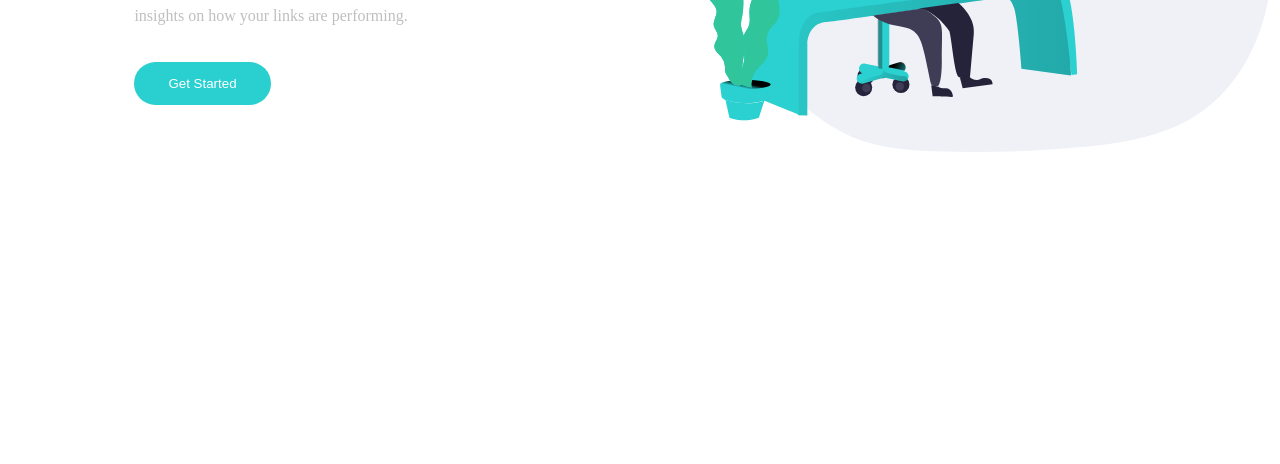
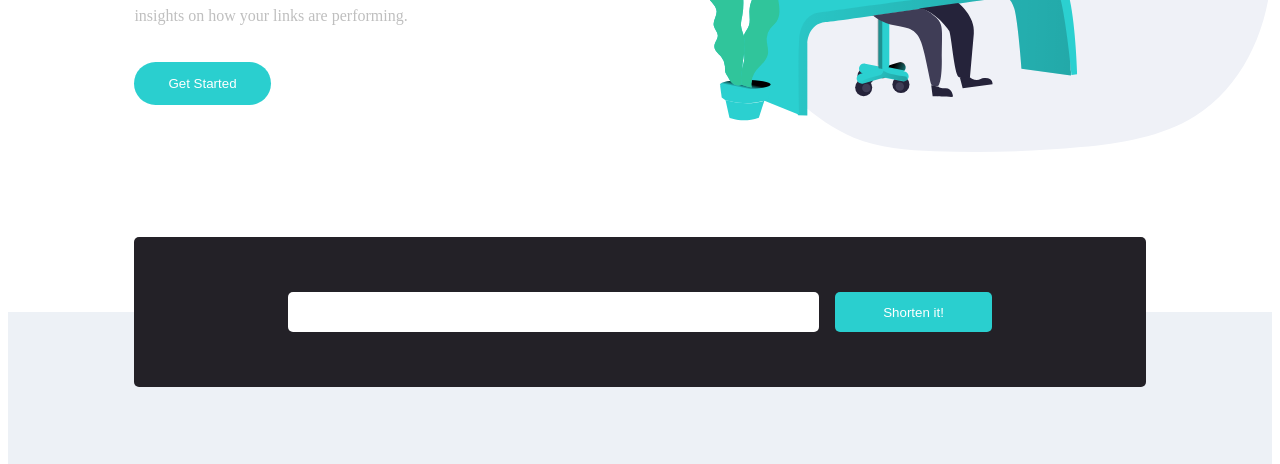
Before and after one commit to Saif-Ansari/Frontend-mentor-intermediate-challenges, a website built with webpack: page url-shortening-api-master/src/index.html in a window 1280 px wide. Shown: the part 336-800 px from the top of the page. Built offline with Linux system fonts and the light colour scheme.

Commit message:
added url input section

```diff
--- a/url-shortening-api-master/src/index.html
+++ b/url-shortening-api-master/src/index.html
@@ -33,6 +33,14 @@
         </div>
         <img src="./assets/images/illustration-working.svg" alt="" />
       </section>
+      <section class="urlStatistics">
+        <div class="urlStatistics__searchWrapper">
+          <div class="urlStatistics__searchWrapper--inputBlock">
+            <input type="text" />
+            <button>Shorten it!</button>
+          </div>
+        </div>
+      </section>
     </div>
     <script src="../dist/bundle.js"></script>
   </body>
--- a/url-shortening-api-master/src/index.js
+++ b/url-shortening-api-master/src/index.js
@@ -1,2 +1 @@
 import "./style.scss";
-console.log("working check");
--- a/url-shortening-api-master/src/style.scss
+++ b/url-shortening-api-master/src/style.scss
@@ -1,6 +1,22 @@
 $gray: hsl(0, 0%, 75%);
 $cyan: hsl(180, 66%, 49%);
 
+button {
+  border: none;
+  background-color: $cyan;
+  cursor: pointer;
+  color: #fff;
+  a {
+    color: white;
+    text-decoration: none;
+  }
+  a:hover {
+    color: #fff;
+  }
+}
+button:hover {
+  background-color: hsl(180, 90%, 60%);
+}
 .navbar {
   display: flex;
   width: 80%;
@@ -40,20 +56,15 @@ $cyan: hsl(180, 66%, 49%);
         color: black;
       }
       button {
-        border: none;
-        background-color: $cyan;
         padding: 8px 24px;
         border-radius: 24px;
-        cursor: pointer;
         a {
           color: white;
+          text-decoration: none;
         }
         a:hover {
           color: #fff;
         }
-      }
-      button:hover {
-        background-color: hsl(180, 90%, 60%);
       }
     }
   }
@@ -79,21 +90,9 @@ $cyan: hsl(180, 66%, 49%);
     button {
       margin-top: 2rem;
       align-self: baseline;
-      border: none;
-      background-color: $cyan;
+
       padding: 14px 34px;
       border-radius: 24px;
-      cursor: pointer;
-      a {
-        color: white;
-        text-decoration: none;
-      }
-      a:hover {
-        color: #fff;
-      }
-    }
-    button:hover {
-      background-color: hsl(180, 90%, 60%);
     }
   }
   img {
@@ -101,3 +100,35 @@ $cyan: hsl(180, 66%, 49%);
     max-height: 400px;
   }
 }
+
+.urlStatistics {
+  background-color: #edf1f6;
+  height: 500px;
+  margin-top: 10rem;
+  &__searchWrapper {
+    position: relative;
+    width: 80%;
+    bottom: 15%;
+    margin: 0 auto;
+    &--inputBlock {
+      background-color: hsl(260, 8%, 14%);
+      height: 150px;
+      gap: 1rem;
+      border-radius: 5px;
+      display: flex;
+      justify-content: center;
+      align-items: center;
+      input {
+        width: 50%;
+        padding: 0.8rem;
+        border-radius: 5px;
+        outline: none;
+        border: none;
+      }
+      button {
+        padding: 0.8rem 3rem;
+        border-radius: 5px;
+      }
+    }
+  }
+}
```
Also changed, not shown: url-shortening-api-master/dist/bundle.css, url-shortening-api-master/dist/bundle.js, url-shortening-api-master/dist/images/772154c9b0e451733f5ef5a737ffe720.svg (added).
